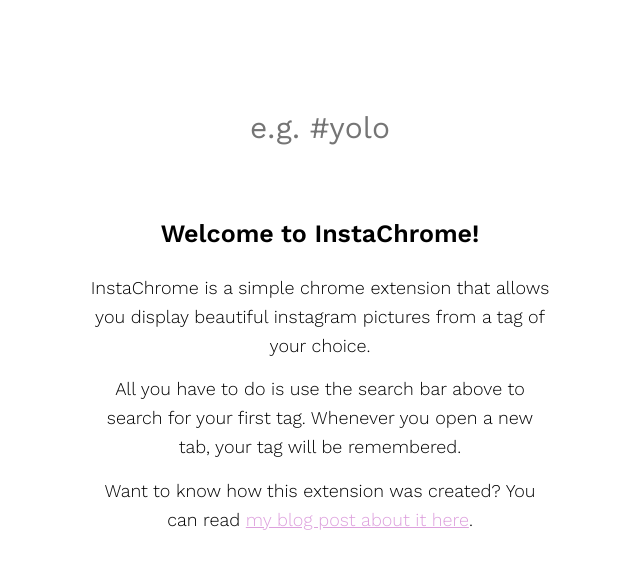
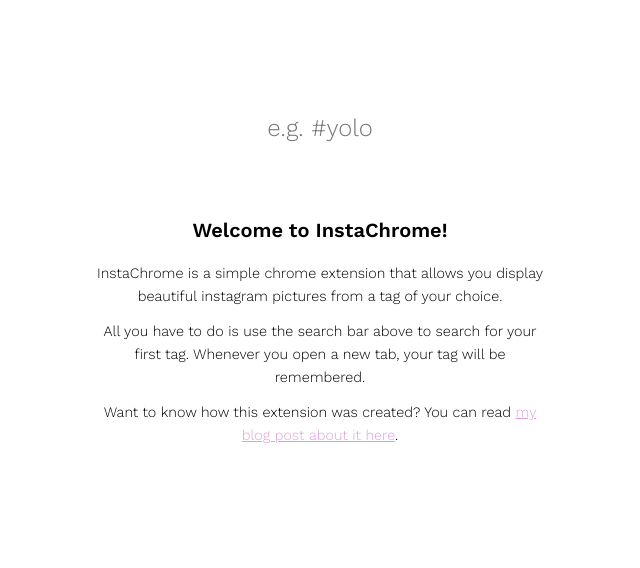
Before and after one commit to ireade/InstaChrome, a browser extension: page index.html in a window 1280 px wide. Shown: the whole page, without its empty margins (320-960 px from the left). Drawn offline with nearby package versions, Linux system fonts and the light colour scheme.

Commit message:
minor improvements

```diff
--- a/css/main.css
+++ b/css/main.css
@@ -110,7 +110,7 @@
 
 
 html {
-    font-size: 62.5%;
+    font-size: 50%;
 }
 
 body {
@@ -152,7 +152,7 @@
 
 .container {
 	width: 90%;
-	max-width: 960px;
+	max-width: 750px;
 	margin: 5% auto;
 }
 
--- a/index.html
+++ b/index.html
@@ -3,7 +3,7 @@
 <head>
 	<meta charset="utf-8">
 	<title>New Tab</title>
-	<link href='https://fonts.googleapis.com/css?family=Work+Sans:300,400,600' rel='stylesheet' type='text/css'>
+	<link href='https://fonts.googleapis.com/css?family=Work+Sans:300,600' rel='stylesheet' type='text/css'>
 	<link rel="stylesheet" href="css/main.css">
 </head>
 <body>
@@ -11,17 +11,14 @@
 	<div class="container">
 
 		<header>
-
 			<form id="search">
 				<label for="searchText">Input an instagram tag</label>
-
 				<span class="hastag">#</span>
 				<input type="text" placeholder="e.g. #yolo" id="searchText">
+			</form>
+		</header>
 
-				<!-- <input type="submit" id="submit" value="Go"> -->
-			</form>
 
-		</header>
 
 
 		<span class="loading">
@@ -32,7 +29,9 @@
 			</div>
 		</span>
 
-		<!-- -->
+
+
+
 		<div class="message message-welcome">
 			<h2>Welcome to InstaChrome!</h2>
 
@@ -40,15 +39,19 @@
 
 			<p>All you have to do is use the search bar above to search for your first tag. Whenever you open a new tab, your tag will be remembered.</p>
 
-			<p>Want to know how this extension was created? You can read <a href="#">my blog post about it here</a>.</p>
+			<p>Want to know how this extension was created? You can read <a href="http://bitsofco.de/2015/instachrome">my blog post about it here</a>.</p>
 		</div>
 
 		<div class="message message-error">
-
+			Sorry, your search does ont have any results. Please try again.
 		</div>
 
 
+
+
 		<ul id="grams"></ul>
+
+
 
 		<script id="grams-template" type="text/x-handlebars-template">
 		{{#each Grams}}
@@ -68,7 +71,6 @@
 
 	</div>
 
-
     <script src="js/jquery.min.js"></script>
     <script src="js/handlebars.js"></script>
     <script src="js/access-token.js"></script>
```
Also changed, not shown: js/main.js (+11 -2 lines), manifest.json, 1 other file.
